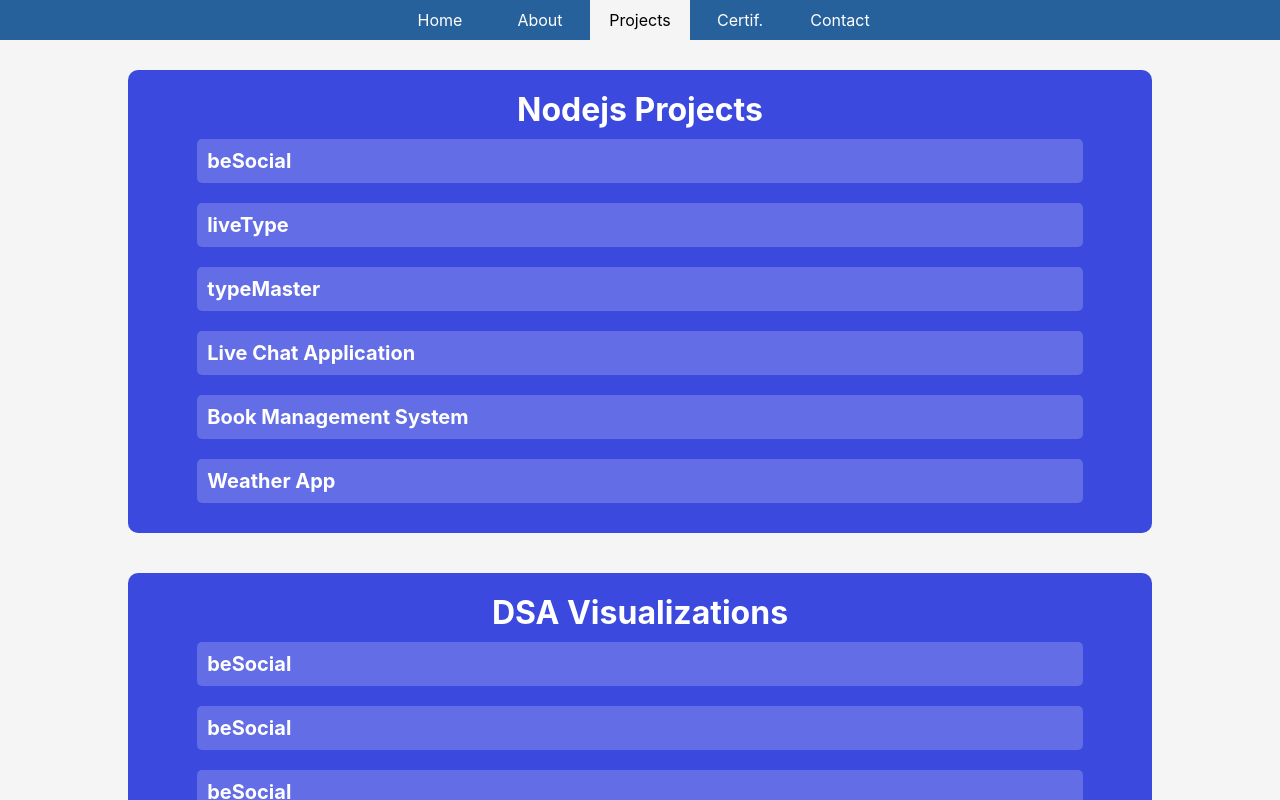
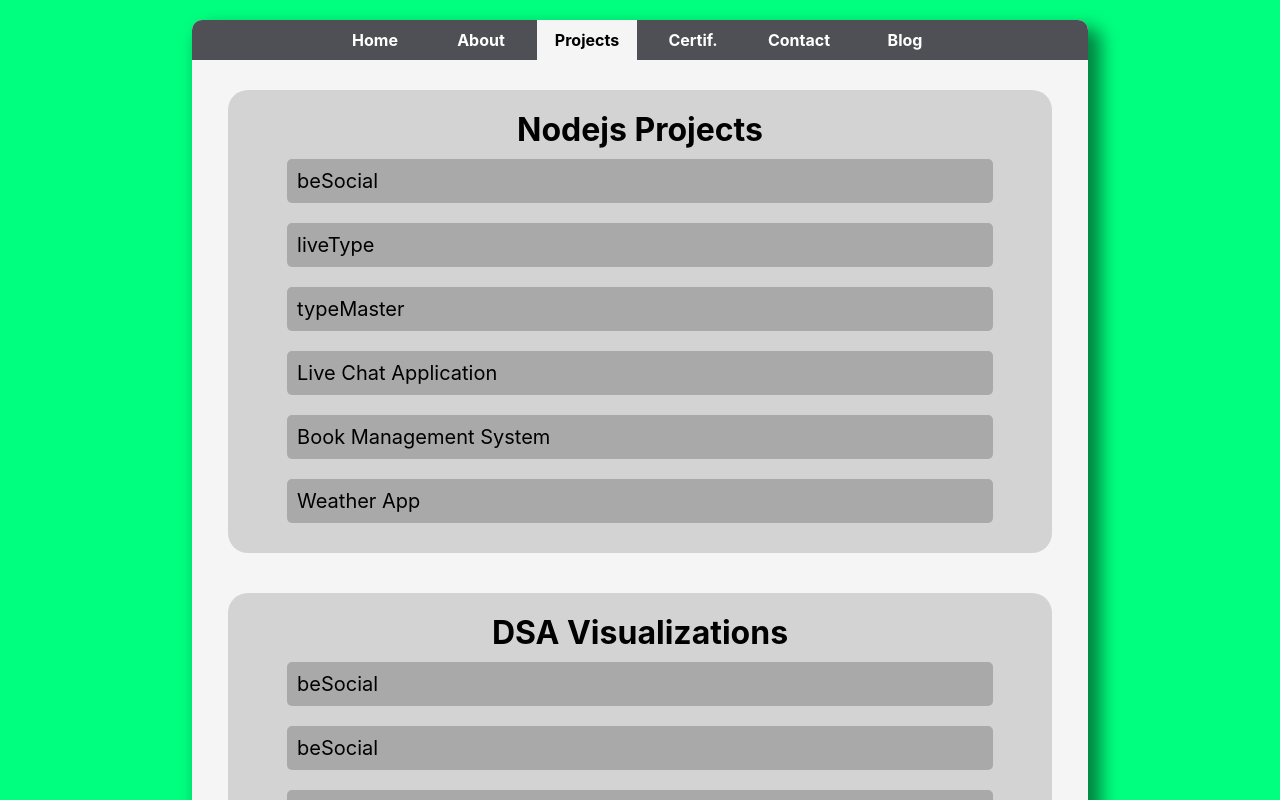
Before and after one commit to rudraWorks/reactPortfolio, a React (Create React App) app: page / in a window 1280 px wide. Shown: the top 800 px of the page. Built offline with nearby package versions, Linux system fonts and the light colour scheme.

Commit message:
changing UI/UX

```diff
--- a/public/index.html
+++ b/public/index.html
@@ -27,18 +27,11 @@
     <title>React App</title>
   </head>
   <body>
+
     <noscript>You need to enable JavaScript to run this app.</noscript>
-    <div id="root"></div>
-    <div id="portal"></div>
-    <!--
-      This HTML file is a template.
-      If you open it directly in the browser, you will see an empty page.
-
-      You can add webfonts, meta tags, or analytics to this file.
-      The build step will place the bundled scripts into the <body> tag.
-
-      To begin the development, run `npm start` or `yarn start`.
-      To create a production bundle, use `npm run build` or `yarn build`.
-    -->
+      <div id="---">
+        <div id="root"></div>
+        <div id="portal"></div>
+      </div>
   </body>
 </html>
--- a/src/components/Home.js
+++ b/src/components/Home.js
@@ -7,9 +7,7 @@ const HomeContainer = styled.div`
   display:flex;
   justify-content:center;
   align-items:center;
-  @media (max-width: 950px) {
-    flex-direction: column;
-  }
+  flex-direction:column;
 
 `
 
@@ -31,7 +29,7 @@ function Home() {
   return (
     <HomeContainer>
       <Left>
-          <img style={{width:'200px',borderRadius:'50%'}} src='https://rudrapratap.netlify.app/assests/mebg.png'></img>
+          <img style={{width:'150px',borderRadius:'10%'}} src='https://rudrapratap.netlify.app/assests/mebg.png'></img>
       </Left>
       <Right>
           Exploring web development, creating cool stuffs with Python and programming is one of the most exciting things I've done. It feels like the perfect blend of fields to really understand how computers work and how they can be manipulated to create something truly magical.
--- a/src/components/Navbar.js
+++ b/src/components/Navbar.js
@@ -9,10 +9,15 @@ import {useDispatch,useSelector} from 'react-redux'
 const NavbarUI = styled.div`
     height:40px;
     width:100%;
-    background:#26619c;
+    // background:#26619c;
+    background:#4f5055;
     color:white;
     display:flex;
     justify-content:center;
+    border-top-left-radius:10px;
+    border-top-right-radius:10px;
+    padding-left:30px;
+    padding-right:30px;
 `
 
 const NavButtons = styled.div`
@@ -20,11 +25,15 @@ const NavButtons = styled.div`
     height:100%;
     background:${props=>props.current?"#f5f5f5":"transparent"};
     display:flex;
-    justify-content:center;
+    justify-content:space-around;
     align-items:center;
+    flex-wrap:wrap;
     cursor:pointer;
+    margin-left:3px;
+    margin-right:3px;
     color:${props=>props.current?"black":"white"};
-
+    padding:3px;
+    font-weight:bolder;
 `
 
 function Navbar() {
@@ -39,6 +48,8 @@ function Navbar() {
             <NavButtons current={pageObj.projects} onClick={()=>dispatch(pageStateActions.setProjects())}>Projects</NavButtons>
             <NavButtons current={pageObj.certif} onClick={()=>dispatch(pageStateActions.setCertif())}>Certif.</NavButtons>
             <NavButtons current={pageObj.contact} onClick={()=>dispatch(pageStateActions.setContact())}>Contact</NavButtons>
+            <NavButtons current={pageObj.contact} onClick={()=>dispatch(pageStateActions.setContact())}>Blog</NavButtons>
+
         </NavbarUI>
     </div>
   )
--- a/src/components/Projects.js
+++ b/src/components/Projects.js
@@ -15,30 +15,34 @@ const ProjectsContainer = styled.div`
 const ProjectSection = styled.div`
 
   padding:20px;
-  width:80%;
+  width:92%;
   margin-bottom:40px;
-  color:white;
+  color:black;
   font-weight:bolder;
-  border-radius:10px;
+  border-radius:20px;
   display:flex;
   flex-direction:column;
   justify-content:center;
   align-items:center;
-  background:#3b49df;
+  // background:#3b49df;
+  background:lightgray;
 `
 
 const Project = styled.div`
-  background:rgba(98,109,230,1);
+  // background:rgba(98,109,230,1);
+  background:darkgray;
   width:90%;
   cursor:pointer;
   margin-bottom:10px;
   margin-top:10px;
   padding:10px;
   &:hover{
-    background:rgba(108,119,250,1);
+    // background:rgba(108,119,250,1);
+    background:gray;
   }
   font-size:20px;
   border-radius:5px;
+  font-weight:400;
 `
 
 /* ------- -------*/
--- a/src/index.css
+++ b/src/index.css
@@ -15,9 +15,29 @@ body {
     sans-serif;
   -webkit-font-smoothing: antialiased;
   -moz-osx-font-smoothing: grayscale;
-  background-color: #f5f5f5;
+  background-color: springgreen;
+  display: flex;
+  flex-direction: column;
+  justify-content: center;
+  align-items: center;
 }
 
+#---{
+  border-radius: 10px;
+  width: 70%;
+  margin: 20px;
+  background-color: #f5f5f5;
+  -webkit-box-shadow: 10px 11px 18px 3px rgba(0,0,0,0.49);
+  -moz-box-shadow: 10px 11px 18px 3px rgba(0,0,0,0.49);
+  box-shadow: 10px 11px 18px 3px rgba(0,0,0,0.49);
+
+}
+
+@media only screen and (max-width: 600px){
+  #---{
+    width: 90%;
+  }
+}
 code {
   font-family: source-code-pro, Menlo, Monaco, Consolas, 'Courier New',
     monospace;
--- a/src/overlays/Modal.js
+++ b/src/overlays/Modal.js
@@ -4,13 +4,16 @@ import reactDom from 'react-dom'
 
 
 let ModalContainer = styled.div`
-    position:absolute;
+    position:fixed;
     top:50%;
     left:50%;
     transform:translate(-50%,-52%);
-    width:90%;
-    height:90%;
+    width:70%;
+    height:85%;
     z-index:10;
+    @media only screen and (max-width: 600px){
+        width:90%;
+    }
 `
 
 let Overlay = styled.div`
```
